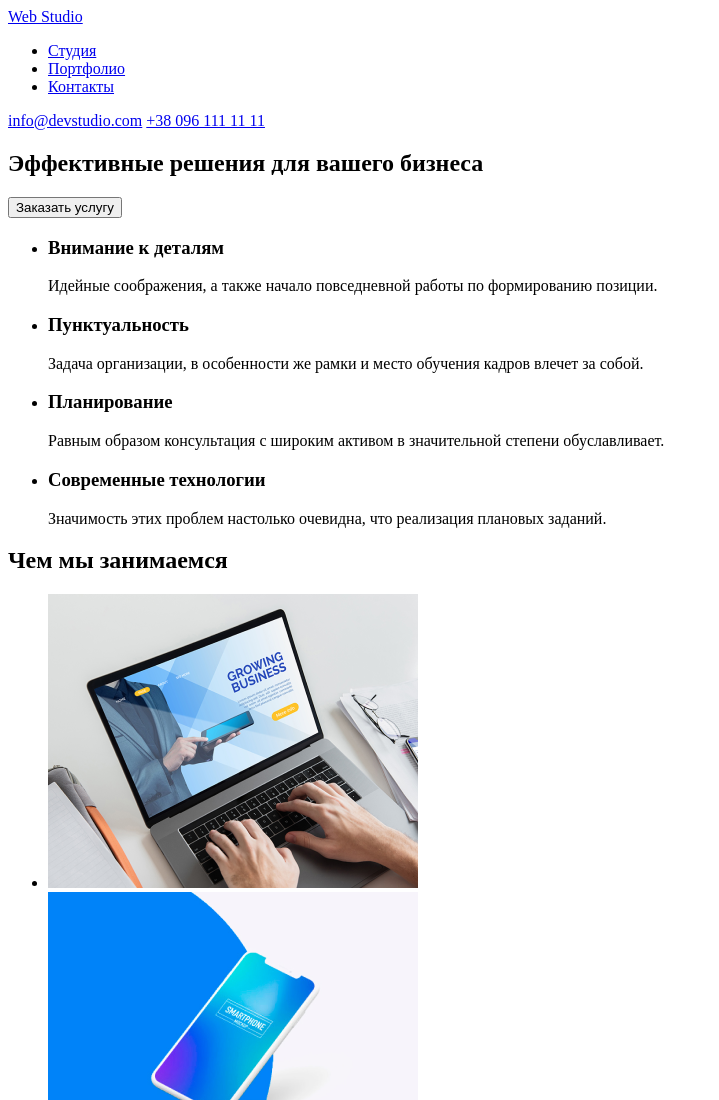
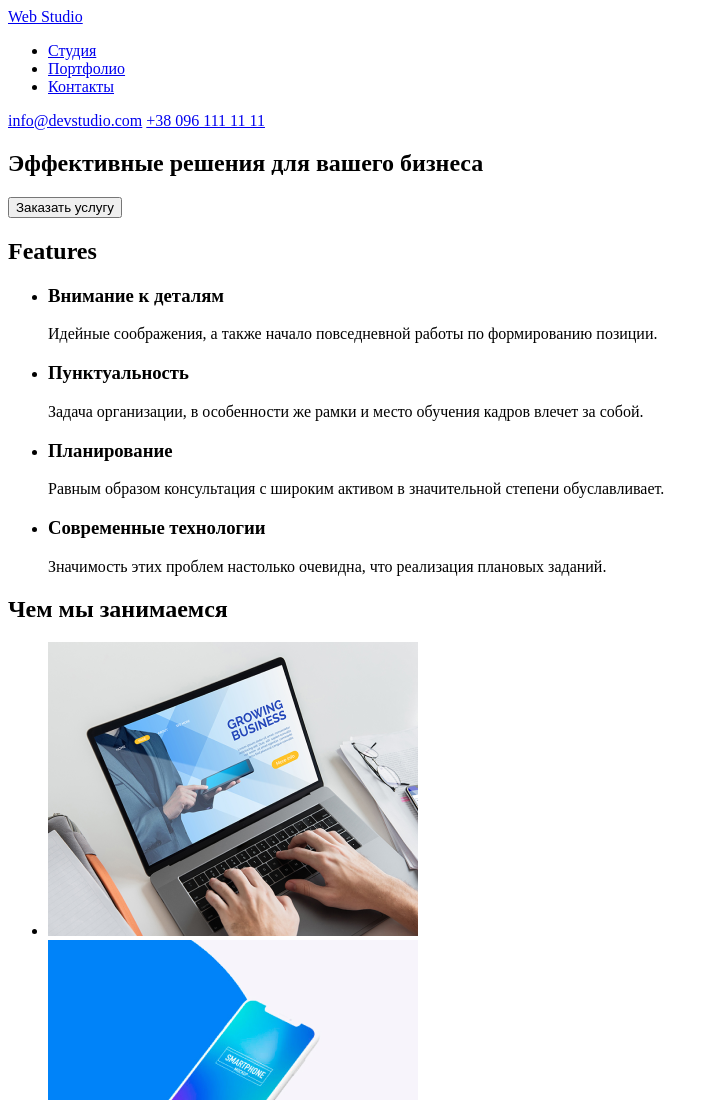
Before and after one commit to perlaert/goit-markup-hw-01, a plain HTML site: page index.html in a window 1280 px wide. Shown: the top 1100 px of the page, without its empty margins (0-719 px from the left). Drawn offline with Linux system fonts and the light colour scheme.

Commit message:
Убирает скрывающий заголовок

```diff
--- a/index.html
+++ b/index.html
@@ -23,7 +23,7 @@
             </section>
             <!--Advantages-->
             <section>
-                  <h2 hidden>Features</h2>
+                  <h2>Features</h2>
                   <ul>
                         <li>
                               <h3>Внимание к деталям</h3>
```
